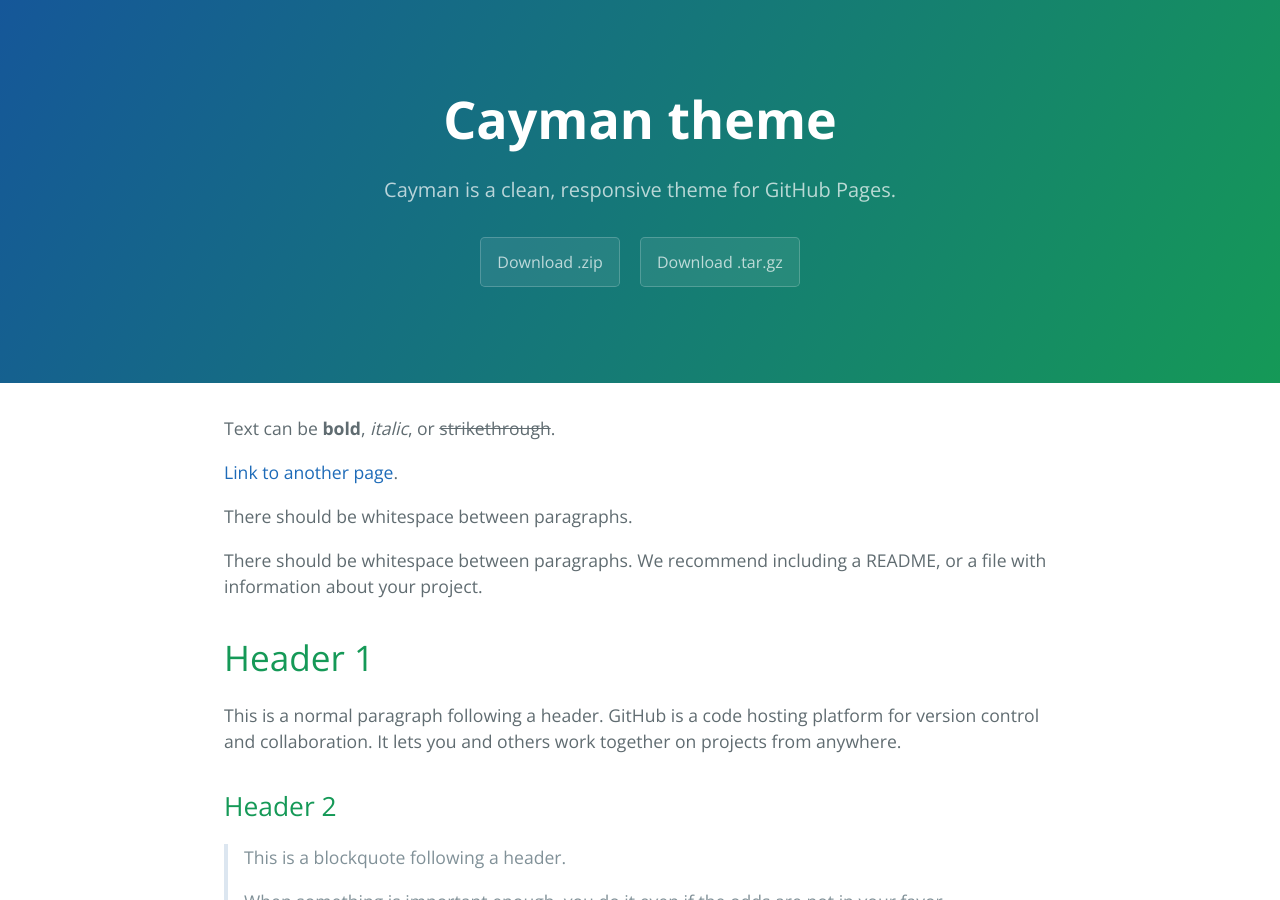
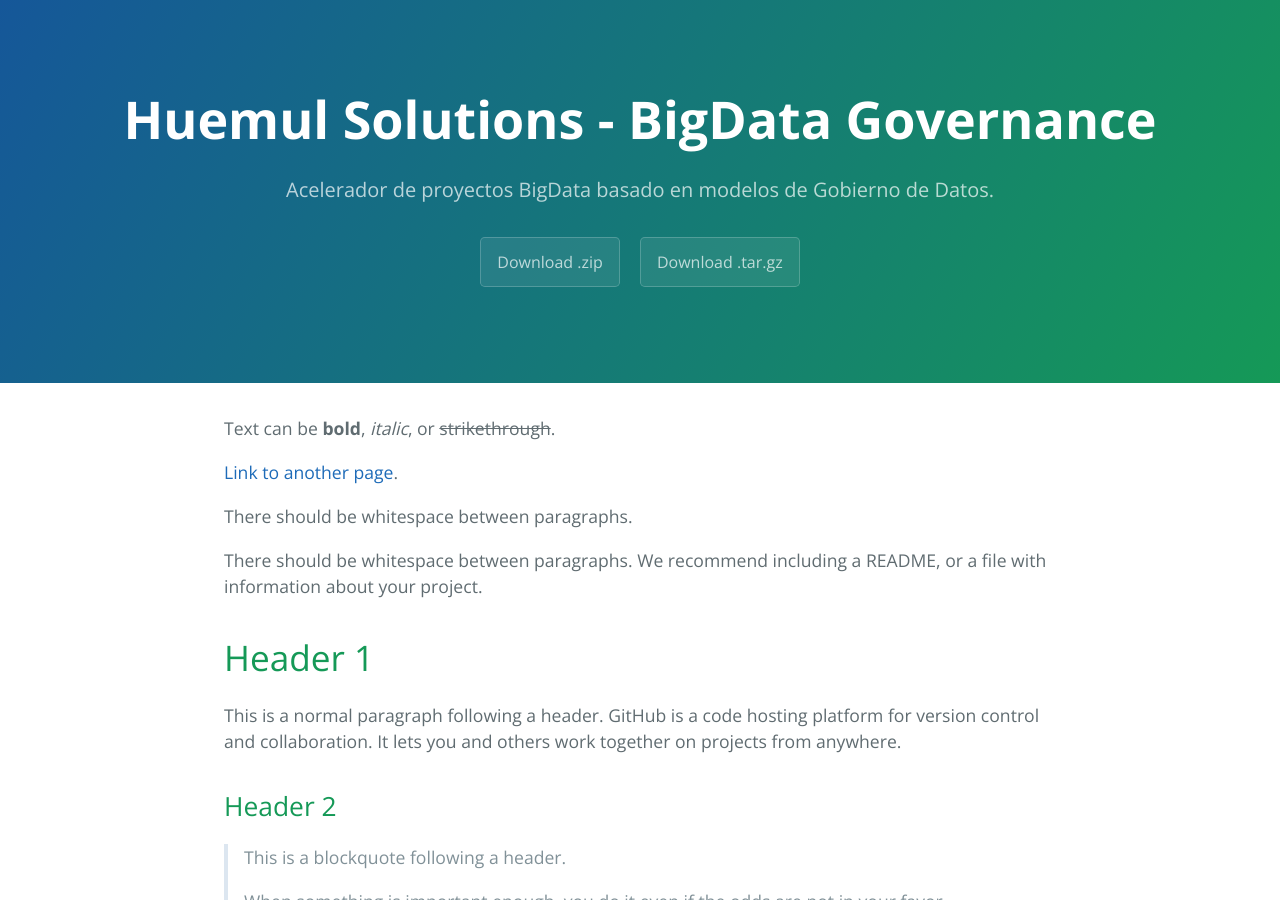
Before and after one commit to HuemulSolutions/HuemulSolutions.github.io, a Jekyll site: the page built from index.md, in a window 1280 px wide and 900 px high. Built offline with Jekyll 4.4.1, drawn with Linux system fonts in a browser that asks for light colours.

Commit message:
Update _config.yml

```diff
--- a/_config.yml
+++ b/_config.yml
@@ -1,5 +1,5 @@
-title: Cayman theme
-description: Cayman is a clean, responsive theme for GitHub Pages.
+title: Huemul Solutions - BigData Governance
+description: Acelerador de proyectos BigData basado en modelos de Gobierno de Datos.
 show_downloads: true
-google_analytics:
+google_analytics: true
 theme: jekyll-theme-cayman
```
